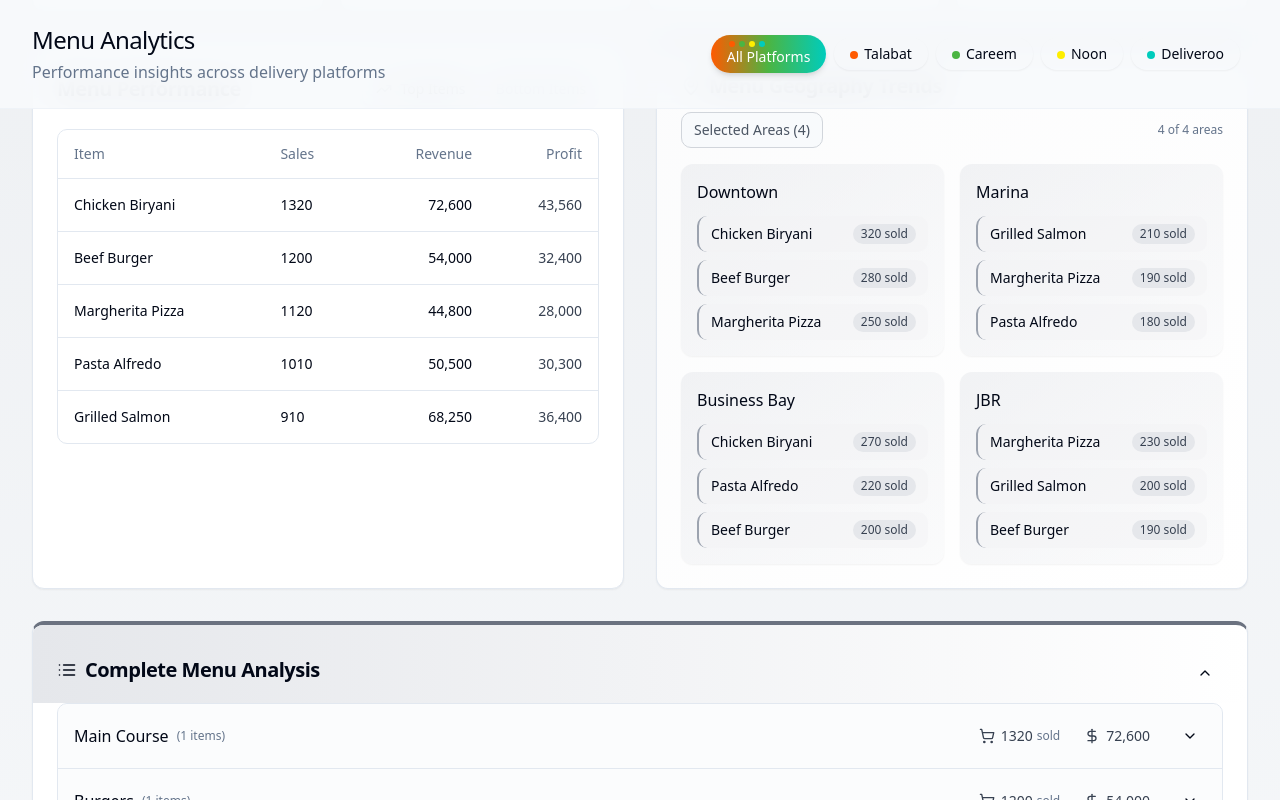
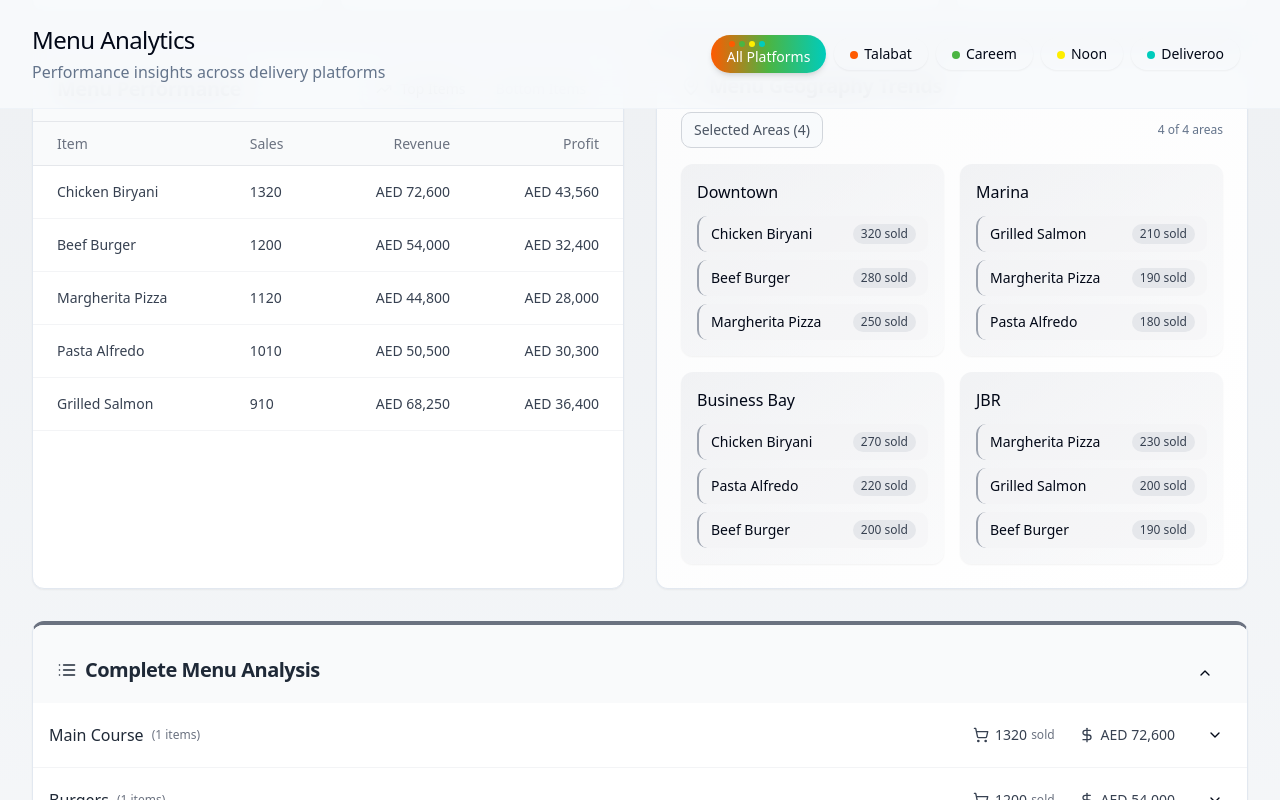
Before and after one commit to AB00k/flavor-analytics-hub-36, a React (Vite) app: page / in a window 1280 px wide. Both pictures are taken after a click on the button "View Complete Menu Analysis". Shown: the part 269-1069 px from the top of the page. Built offline with nearby package versions, Linux system fonts and the light colour scheme.

Commit message:
Adapt table theme to dashboard
Modify table styles to match the current dashboard's border, text, and background theme.

```diff
--- a/src/components/MenuItems.tsx
+++ b/src/components/MenuItems.tsx
@@ -92,10 +92,10 @@ export const MenuItems = ({ platform, className }: MenuItemsProps) => {
     : 'bg-gradient-to-r from-gray-200 to-transparent';
 
   return (
-    <Card className={cn("shadow-sm overflow-hidden border-t-4", platform !== 'all' ? `border-t-platform-${platform}` : 'border-t-gray-500', className)}>
+    <Card className={cn("shadow-sm overflow-hidden border-t-4 bg-white", platform !== 'all' ? `border-t-platform-${platform}` : 'border-t-gray-500', className)}>
       <Collapsible open={isOpen} onOpenChange={setIsOpen}>
-        <CardHeader className={cn("pb-3 flex flex-row items-center justify-between", headerGradient)}>
-          <CardTitle className="text-xl flex items-center">
+        <CardHeader className={cn("pb-3 flex flex-row items-center justify-between", "bg-[#f9fafb]")}>
+          <CardTitle className="text-xl flex items-center text-gray-800">
             <List className="h-5 w-5 mr-2" />
             Complete Menu Analysis
           </CardTitle>
@@ -107,13 +107,13 @@ export const MenuItems = ({ platform, className }: MenuItemsProps) => {
         </CardHeader>
 
         <CollapsibleContent>
-          <CardContent>
-            <div className="rounded-md border overflow-hidden">
+          <CardContent className="p-0">
+            <div className="overflow-hidden">
               {categories.map((category, catIndex) => (
                 <div
                   key={category}
                   className={cn(
-                    "border-b last:border-b-0",
+                    "border-b last:border-b-0 border-gray-100",
                     !loaded && "opacity-0 translate-y-4",
                     loaded && "opacity-100 translate-y-0",
                     "transition-all duration-300 ease-out",
@@ -128,14 +128,14 @@ export const MenuItems = ({ platform, className }: MenuItemsProps) => {
                 >
                   <div
                     className={cn(
-                      "flex items-center justify-between p-4 cursor-pointer hover:bg-muted/50 transition-colors",
-                      categoryExpanded[category] ? headerGradient : "bg-muted/30"
+                      "flex items-center justify-between p-4 cursor-pointer hover:bg-gray-50 transition-colors",
+                      categoryExpanded[category] ? "bg-[#f9fafb]" : "bg-white"
                     )}
                     onClick={() => toggleCategory(category)}
                   >
                     <div className="flex items-center space-x-2">
-                      <h3 className="font-medium">{category}</h3>
-                      <span className="text-xs text-muted-foreground">({categorySummaries[category]?.itemCount || 0} items)</span>
+                      <h3 className="font-medium text-gray-800">{category}</h3>
+                      <span className="text-xs text-gray-500">({categorySummaries[category]?.itemCount || 0} items)</span>
                     </div>
                     <div className="flex items-center space-x-6">
                       {/* Category summary metrics in black/gray */}
@@ -143,11 +143,11 @@ export const MenuItems = ({ platform, className }: MenuItemsProps) => {
                         <div className="flex items-center text-gray-700 font-medium">
                           <ShoppingCart className="h-4 w-4 mr-1.5" />
                           <span>{categorySummaries[category]?.totalSales || 0}</span>
-                          <span className="ml-1 text-xs text-muted-foreground">sold</span>
+                          <span className="ml-1 text-xs text-gray-500">sold</span>
                         </div>
                         <div className="flex items-center text-gray-700 font-medium">
                           <DollarSign className="h-4 w-4 mr-1.5" />
-                          <span>{formatCurrency(categorySummaries[category]?.totalRevenue || 0)}</span>
+                          <span>AED {formatCurrency(categorySummaries[category]?.totalRevenue || 0)}</span>
                         </div>
                       </div>
 
@@ -163,15 +163,15 @@ export const MenuItems = ({ platform, className }: MenuItemsProps) => {
                   {categoryExpanded[category] && (
                     <div className="overflow-x-auto">
                       <table className="w-full caption-bottom text-sm">
-                        <thead className="[&_tr]:border-b bg-muted/20">
-                          <tr className="border-b transition-colors hover:bg-muted/50 data-[state=selected]:bg-muted">
-                            <th className="h-10 px-4 text-left align-middle font-medium text-muted-foreground">Item</th>
-                            <th className="h-10 px-4 text-center align-middle font-medium text-muted-foreground">Price</th>
-                            <th className="h-10 px-4 text-center align-middle font-medium text-muted-foreground">Sold</th>
-                            <th className="h-10 px-4 text-right align-middle font-medium text-muted-foreground">Revenue</th>
+                        <thead className="bg-[#f9fafb] border-y border-gray-200">
+                          <tr>
+                            <th className="h-11 px-6 text-left align-middle font-medium text-gray-500">Item</th>
+                            <th className="h-11 px-6 text-center align-middle font-medium text-gray-500">Price</th>
+                            <th className="h-11 px-6 text-center align-middle font-medium text-gray-500">Sold</th>
+                            <th className="h-11 px-6 text-right align-middle font-medium text-gray-500">Revenue</th>
                           </tr>
                         </thead>
-                        <tbody className="[&_tr:last-child]:border-0">
+                        <tbody>
                           {mockMenuItems
                             .filter(item => item.category === category && item.isActive[platform])
                             .map((item, index) => {
@@ -181,11 +181,11 @@ export const MenuItems = ({ platform, className }: MenuItemsProps) => {
                                 <tr
                                   key={item.id}
                                   className={cn(
-                                    "border-b transition-colors hover:bg-muted/50",
+                                    "border-b border-gray-100 hover:bg-gray-50",
                                     !categoryExpanded[category] && "opacity-0 h-0",
                                     categoryExpanded[category] && "opacity-100",
                                     "transition-all duration-300 ease-out",
-                                    index % 2 === 0 ? "bg-white" : "bg-muted/10",
+                                    index % 2 === 0 ? "bg-white" : "bg-[#f9fafb]/30",
                                     {
                                       "delay-[0ms]": index === 0,
                                       "delay-[50ms]": index === 1,
@@ -194,11 +194,11 @@ export const MenuItems = ({ platform, className }: MenuItemsProps) => {
                                     }
                                   )}
                                 >
-                                  <td className="p-3 align-middle">{item.name}</td>
-                                  <td className="p-3 align-middle text-center">{formatCurrency(item.price)}</td>
-                                  <td className="p-3 align-middle text-center">{item.salesCount[platform]}</td>
-                                  <td className={cn("p-3 align-middle text-right font-medium", themeColor)}>
-                                    {formatCurrency(revenue)}
+                                  <td className="px-6 py-4 align-middle font-medium text-gray-700">{item.name}</td>
+                                  <td className="px-6 py-4 align-middle text-center text-gray-700">AED {formatCurrency(item.price)}</td>
+                                  <td className="px-6 py-4 align-middle text-center text-gray-700">{item.salesCount[platform]}</td>
+                                  <td className={cn("px-6 py-4 align-middle text-right font-medium", themeColor)}>
+                                    AED {formatCurrency(revenue)}
                                   </td>
                                 </tr>
                               );
@@ -215,12 +215,12 @@ export const MenuItems = ({ platform, className }: MenuItemsProps) => {
       </Collapsible>
 
       {!isOpen && (
-        <CardContent className="pt-0">
+        <CardContent className="pt-4 pb-4 bg-white">
           <Button
             onClick={() => setIsOpen(true)}
             variant="default"
             className={cn(
-              "w-full mt-2",
+              "w-full",
               buttonBg
             )}
           >
--- a/src/components/MenuPerformance.tsx
+++ b/src/components/MenuPerformance.tsx
@@ -44,10 +44,10 @@ export const MenuPerformance = ({ platform, className }: MenuPerformanceProps) =
   const themeColor = platform !== 'all' ? `text-platform-${platform}` : 'text-gray-700';
 
   return (
-    <Card className={cn("h-full shadow-sm overflow-hidden", className)}>
-      <CardHeader className="pb-3">
+    <Card className={cn("h-full shadow-sm overflow-hidden bg-white", className)}>
+      <CardHeader className="pb-3 bg-[#f9fafb]">
         <div className="flex justify-between items-center">
-          <CardTitle className="text-xl">Menu Performance</CardTitle>
+          <CardTitle className="text-xl text-gray-800">Menu Performance</CardTitle>
           <Tabs defaultValue="top" className="w-auto" onValueChange={setActiveTab}>
             <TabsList className="grid grid-cols-2 w-[240px]">
               <TabsTrigger value="top" className="flex items-center justify-center space-x-1">
@@ -60,25 +60,25 @@ export const MenuPerformance = ({ platform, className }: MenuPerformanceProps) =
           </Tabs>
         </div>
       </CardHeader>
-      <CardContent>
+      <CardContent className="p-0">
         <Tabs value={activeTab} className="w-full">
-          <TabsContent value="top" className="m-0 mt-2">
-            <div className="rounded-md border overflow-hidden">
+          <TabsContent value="top" className="m-0">
+            <div className="overflow-hidden">
               <table className="w-full caption-bottom text-sm">
-                <thead className="[&_tr]:border-b">
-                  <tr className="border-b transition-colors hover:bg-muted/50 data-[state=selected]:bg-muted">
-                    <th className="h-12 px-4 text-left align-middle font-medium text-muted-foreground">Item</th>
-                    <th className="h-12 px-4 text-left align-middle font-medium text-muted-foreground">Sales</th>
-                    <th className="h-12 px-4 text-right align-middle font-medium text-muted-foreground">Revenue</th>
-                    <th className="h-12 px-4 text-right align-middle font-medium text-muted-foreground">Profit</th>
+                <thead className="bg-[#f9fafb] border-y border-gray-200">
+                  <tr>
+                    <th className="h-11 px-6 text-left align-middle font-medium text-gray-500">Item</th>
+                    <th className="h-11 px-6 text-left align-middle font-medium text-gray-500">Sales</th>
+                    <th className="h-11 px-6 text-right align-middle font-medium text-gray-500">Revenue</th>
+                    <th className="h-11 px-6 text-right align-middle font-medium text-gray-500">Profit</th>
                   </tr>
                 </thead>
-                <tbody className="[&_tr:last-child]:border-0">
+                <tbody>
                   {topItems.map((item, index) => (
                     <tr
                       key={item.id}
                       className={cn(
-                        "border-b transition-colors hover:bg-muted/50",
+                        "border-b border-gray-100 hover:bg-gray-50",
                         !loaded && "opacity-0 translate-y-4",
                         loaded && "opacity-100 translate-y-0",
                         "transition-all duration-300 ease-out",
@@ -91,11 +91,11 @@ export const MenuPerformance = ({ platform, className }: MenuPerformanceProps) =
                         }
                       )}
                     >
-                      <td className="p-4 align-middle">{item.name}</td>
-                      <td className="p-4 align-middle">{item.salesCount[platform]}</td>
-                      <td className="p-4 align-middle text-right">{formatCurrency(item.revenue)}</td>
-                      <td className={cn("p-4 align-middle text-right font-medium", themeColor)}>
-                        {formatCurrency(item.profit)}
+                      <td className="px-6 py-4 align-middle font-medium text-gray-700">{item.name}</td>
+                      <td className="px-6 py-4 align-middle text-gray-700">{item.salesCount[platform]}</td>
+                      <td className="px-6 py-4 align-middle text-right text-gray-700">AED {formatCurrency(item.revenue)}</td>
+                      <td className={cn("px-6 py-4 align-middle text-right font-medium", themeColor)}>
+                        AED {formatCurrency(item.profit)}
                       </td>
                     </tr>
                   ))}
@@ -103,23 +103,23 @@ export const MenuPerformance = ({ platform, className }: MenuPerformanceProps) =
               </table>
             </div>
           </TabsContent>
-          <TabsContent value="bottom" className="m-0 mt-2">
-            <div className="rounded-md border overflow-hidden">
+          <TabsContent value="bottom" className="m-0">
+            <div className="overflow-hidden">
               <table className="w-full caption-bottom text-sm">
-                <thead className="[&_tr]:border-b">
-                  <tr className="border-b transition-colors hover:bg-muted/50 data-[state=selected]:bg-muted">
-                    <th className="h-12 px-4 text-left align-middle font-medium text-muted-foreground">Item</th>
-                    <th className="h-12 px-4 text-left align-middle font-medium text-muted-foreground">Sales</th>
-                    <th className="h-12 px-4 text-right align-middle font-medium text-muted-foreground">Revenue</th>
-                    <th className="h-12 px-4 text-right align-middle font-medium text-muted-foreground">Profit</th>
+                <thead className="bg-[#f9fafb] border-y border-gray-200">
+                  <tr>
+                    <th className="h-11 px-6 text-left align-middle font-medium text-gray-500">Item</th>
+                    <th className="h-11 px-6 text-left align-middle font-medium text-gray-500">Sales</th>
+                    <th className="h-11 px-6 text-right align-middle font-medium text-gray-500">Revenue</th>
+                    <th className="h-11 px-6 text-right align-middle font-medium text-gray-500">Profit</th>
                   </tr>
                 </thead>
-                <tbody className="[&_tr:last-child]:border-0">
+                <tbody>
                   {bottomItems.map((item, index) => (
                     <tr
                       key={item.id}
                       className={cn(
-                        "border-b transition-colors hover:bg-muted/50",
+                        "border-b border-gray-100 hover:bg-gray-50",
                         !loaded && "opacity-0 translate-y-4",
                         loaded && "opacity-100 translate-y-0",
                         "transition-all duration-300 ease-out",
@@ -132,11 +132,11 @@ export const MenuPerformance = ({ platform, className }: MenuPerformanceProps) =
                         }
                       )}
                     >
-                      <td className="p-4 align-middle">{item.name}</td>
-                      <td className="p-4 align-middle">{item.salesCount[platform]}</td>
-                      <td className="p-4 align-middle text-right">{formatCurrency(item.revenue)}</td>
-                      <td className={cn("p-4 align-middle text-right font-medium", themeColor)}>
-                        {formatCurrency(item.profit)}
+                      <td className="px-6 py-4 align-middle font-medium text-gray-700">{item.name}</td>
+                      <td className="px-6 py-4 align-middle text-gray-700">{item.salesCount[platform]}</td>
+                      <td className="px-6 py-4 align-middle text-right text-gray-700">AED {formatCurrency(item.revenue)}</td>
+                      <td className={cn("px-6 py-4 align-middle text-right font-medium", themeColor)}>
+                        AED {formatCurrency(item.profit)}
                       </td>
                     </tr>
                   ))}
```
